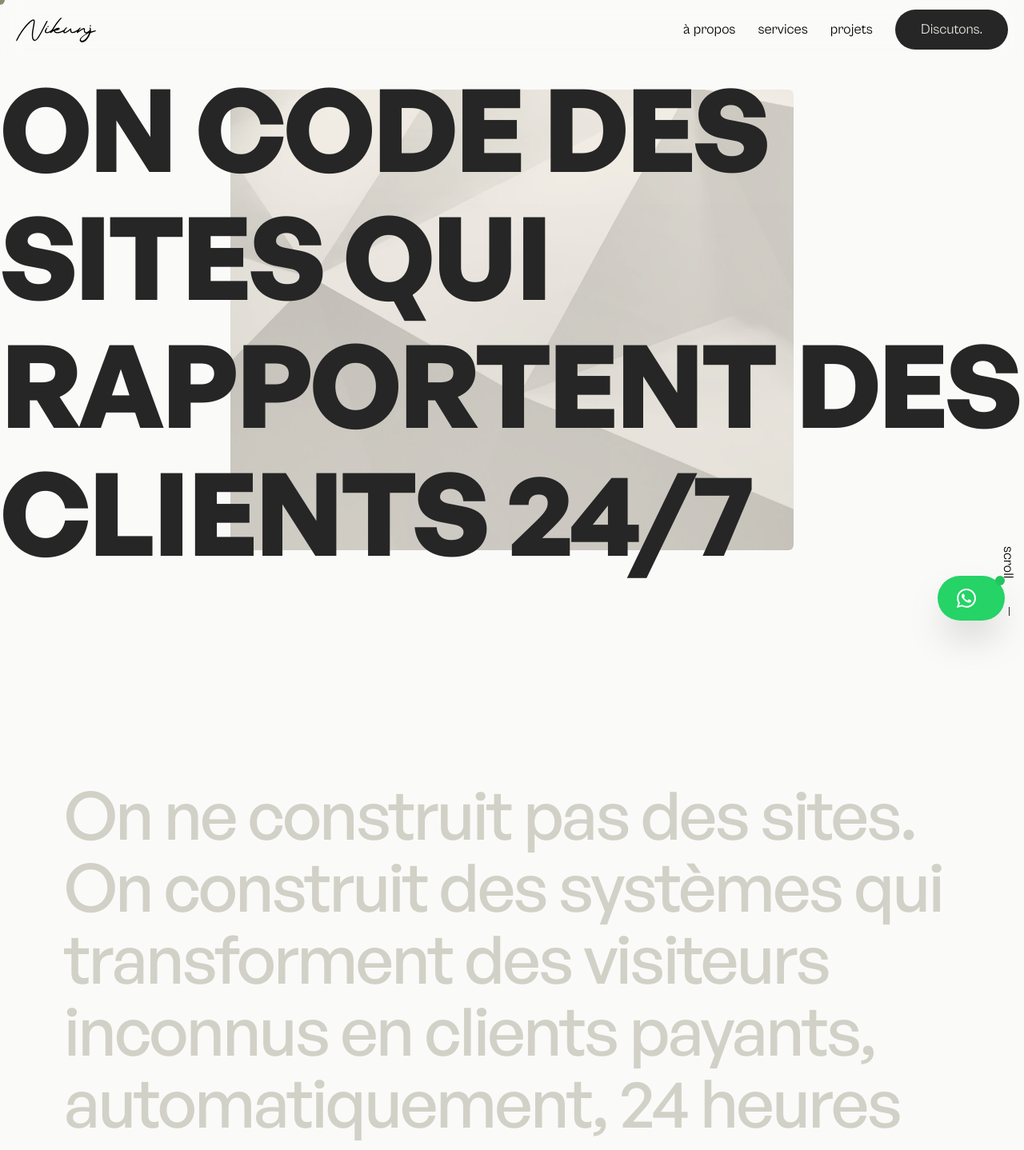
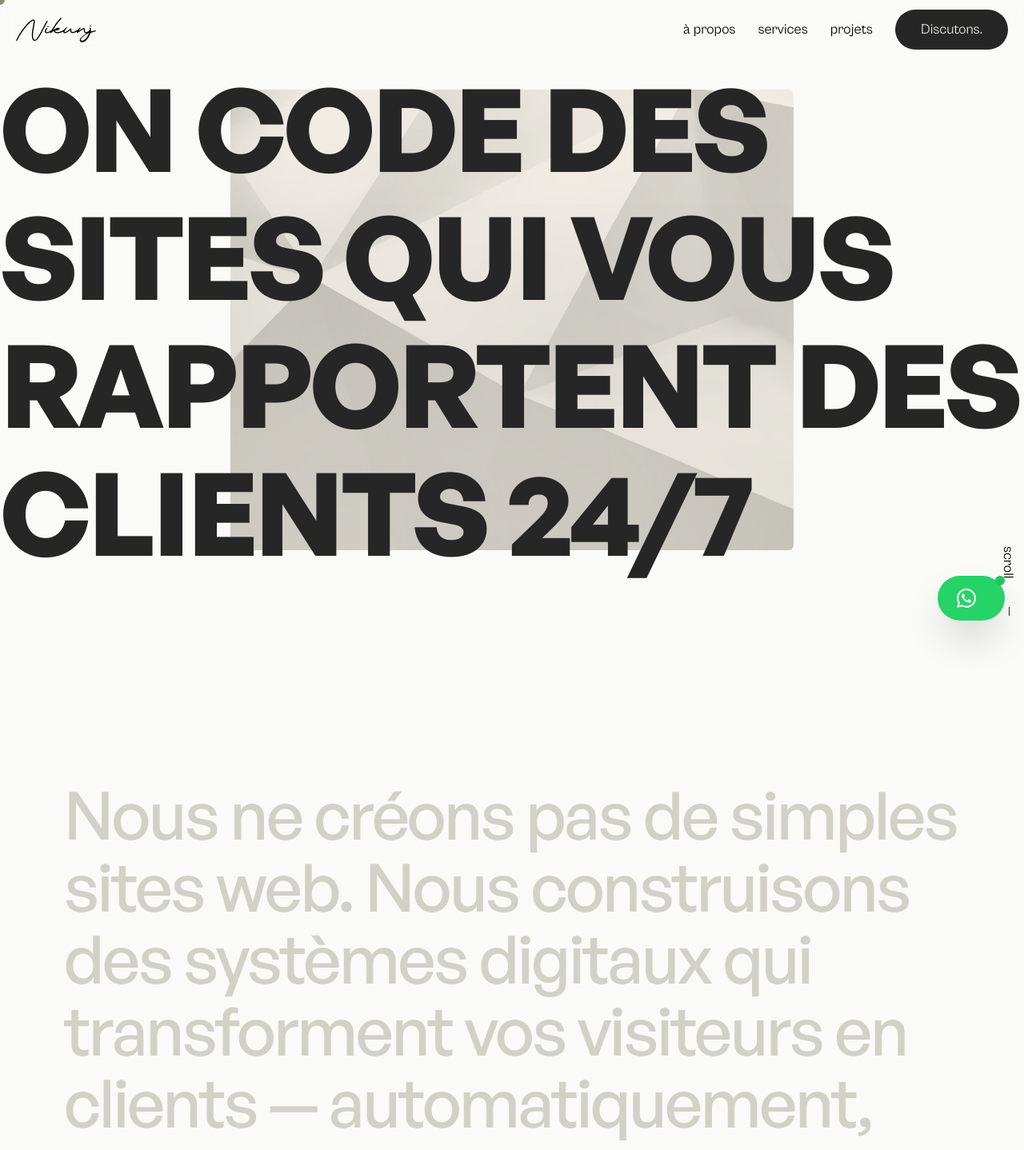
Before and after one commit to Rahim10020/baba-studio, a React (Vite) app in the folder client/: page / in a window 1280 px wide. Shown: the top 1438 px of the page at 80% size. Built offline with nearby package versions, Linux system fonts and the light colour scheme; no server answers.

Commit message:
ajustements

```diff
--- a/client/src/components/homepage/About.jsx
+++ b/client/src/components/homepage/About.jsx
@@ -36,7 +36,7 @@ export default function About() {
   return (
     <section ref={aboutSection} aria-label="about me">
       <Heading title="Le problème" />
-      <div className="mt-10 flex flex-col items-start gap-8 md:flex-row lg:gap-10 ">
+      <div className="mt-10 flex flex-col items-start gap-8 md:flex-row lg:gap-10">
         <div className="top-28 overflow-hidden rounded-md md:sticky md:w-1/2">
           <img
             ref={probleme}
--- a/client/src/components/homepage/Hero.jsx
+++ b/client/src/components/homepage/Hero.jsx
@@ -50,19 +50,18 @@ export default function Hero() {
   }, []);
 
   return (
-    <section id="hero" className="hero relative flex w-full h-screen select-none items-center justify-center" aria-label="hero">
-      <div className="z-10 flex flex-col w-full items-center text-title 2xl:text-[10vw] 2xl:space-y-16 font-bold  uppercase text-accent-300">
+    <section id="hero" className="flex w-full h-screen select-none items-center justify-center" aria-label="hero">
+      <div className="z-10 w-full items-center text-title font-bold  uppercase text-accent-300">
         <div className="title xl:py-5">
           <h1 ref={(el) => (titles.current[0] = el)} className=" overflow-visible">
-            On code des sites qui rapportent des Clients 24/7
+            On code des sites qui vous rapportent des Clients 24/7
           </h1>
         </div>
+      </div>
 
-
-      </div>
       <div
         ref={imgContainer}
-        className="absolute mx-auto  w-[55%] overflow-hidden rounded-md"
+        className="absolute mx-auto w-[55%] overflow-hidden rounded-md"
       >
         <img
           ref={img}
--- a/client/src/components/homepage/Role.jsx
+++ b/client/src/components/homepage/Role.jsx
@@ -1,10 +1,10 @@
 
-export default function Role({forwardedRef}) {
+export default function Role({ forwardedRef }) {
   return (
     <section ref={forwardedRef} id="about" className="select-none flex my-20 md:my-[12%] py-10 flex-col items-center justify-center overflow-hidden nav-change" aria-label="">
       <div className="flex w-full items-center space-x-20">
         <h1 className="text-heading-1 font-medium text-secondary-400 leading-[1.25em] md:leading-[1.08em]">
-        On ne construit pas des sites. On construit des systèmes qui transforment des visiteurs inconnus en clients payants, automatiquement, 24 heures sur 24.
+          Nous ne créons pas de simples sites web. Nous construisons des systèmes digitaux qui transforment vos visiteurs en clients — automatiquement, 24/7.
         </h1>
       </div>
     </section>
```
Also changed, not shown: 1 other file (tests, documents, lock files or other folders). Lines whose indentation alone changed are shown as unchanged.
